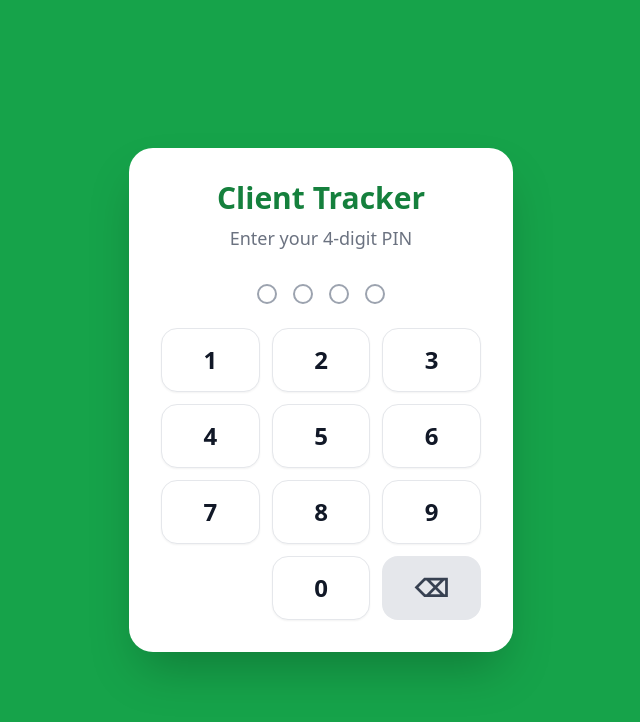
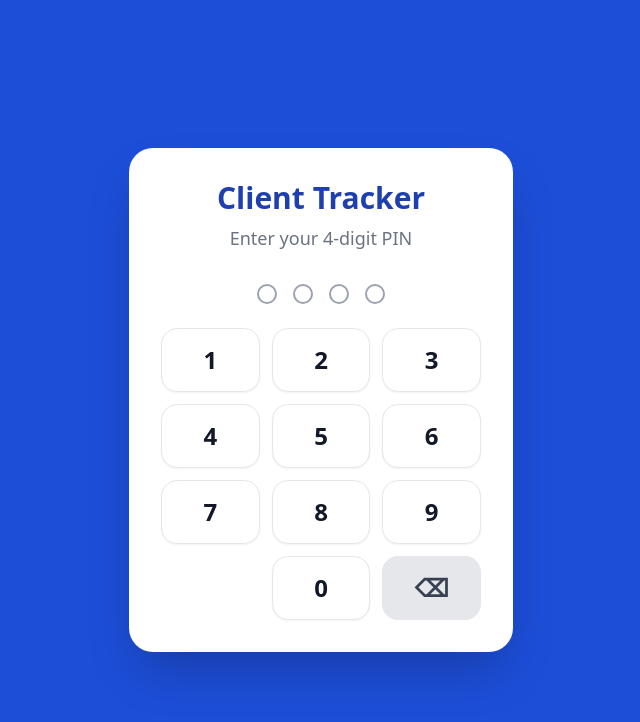
Before and after one commit to PeakMovement/Clienttracker, a React (Vite) app in the folder client/: page /login in a window 1280 px wide. Shown: the top 722 px of the page, without its empty margins (319-959 px from the left). Built offline with nearby package versions, Linux system fonts and the light colour scheme.

Commit message:
Change color scheme to medium-dark blue and eggshell background
https://claude.ai/code/session_01QzuchakSw6vfSKrQr6qgsN

```diff
--- a/client/src/index.css
+++ b/client/src/index.css
@@ -7,7 +7,8 @@
     -webkit-tap-highlight-color: transparent;
   }
   body {
-    @apply bg-gray-50 text-gray-900;
+    @apply text-gray-900;
+    background-color: #f0ead6;
   }
 }
 
--- a/client/tailwind.config.js
+++ b/client/tailwind.config.js
@@ -5,15 +5,16 @@ export default {
     extend: {
       colors: {
         brand: {
-          50: '#f0fdf4',
-          100: '#dcfce7',
-          200: '#bbf7d0',
-          500: '#22c55e',
-          600: '#16a34a',
-          700: '#15803d',
-          800: '#166534',
-          900: '#14532d',
+          50:  '#eff6ff',
+          100: '#dbeafe',
+          200: '#bfdbfe',
+          500: '#3b82f6',
+          600: '#1d4ed8',
+          700: '#1e40af',
+          800: '#1e3a8a',
+          900: '#172554',
         },
+        eggshell: '#f0ead6',
       },
     },
   },
```
